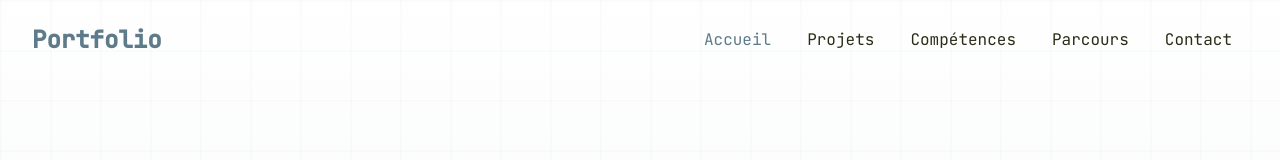
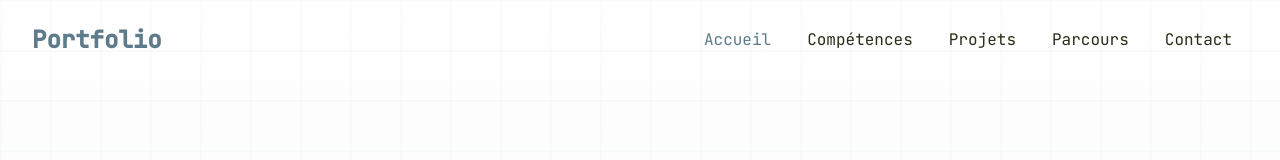
Before and after one commit to PierreMaze/my-portfolio, a React (Vite) app: page / in a window 1280 px wide. Shown: the top 160 px of the page. Built offline with nearby package versions, Linux system fonts and the light colour scheme.

Commit message:
Réorganisation des éléments de navigation dans Header.jsx pour une meilleure clarté, ajout d'un état de visibilité pour le chargement, et ajustement des transitions CSS pour une animation plus fluide. Mise à jour de TerminalLoader.jsx pour prolonger la durée des animations de chargement.

```diff
--- a/src/components/Header.jsx
+++ b/src/components/Header.jsx
@@ -7,12 +7,12 @@ const navigationItems = [
     path: "#home",
   },
   {
+    label: "Compétences",
+    path: "#skills",
+  },
+  {
     label: "Projets",
     path: "#projects",
-  },
-  {
-    label: "Compétences",
-    path: "#skills",
   },
   {
     label: "Parcours",
@@ -28,7 +28,17 @@ export const Header = () => {
   const [isScrolled, setIsScrolled] = useState(false);
   const [isMobileMenuOpen, setIsMobileMenuOpen] = useState(false);
   const [activeSection, setActiveSection] = useState("home");
+  const [isVisible, setIsVisible] = useState(false);
   const location = useLocation();
+
+  useEffect(() => {
+    // Attendre que le loader soit terminé
+    const timer = setTimeout(() => {
+      setIsVisible(true);
+    }, 3000); // Ajustez ce délai selon la durée de votre loader
+
+    return () => clearTimeout(timer);
+  }, []);
 
   useEffect(() => {
     const handleScroll = () => {
@@ -70,8 +80,10 @@ export const Header = () => {
 
   return (
     <header
-      className={`fixed top-0 left-0 right-0 z-50 transition-all duration-300 ${
+      className={`fixed top-0 left-0 right-0 z-50 transition-all duration-1000 ${
         isScrolled ? "bg-white/80 backdrop-blur-md shadow-sm" : "bg-transparent"
+      } ${
+        isVisible ? "opacity-100 translate-y-0" : "opacity-0 -translate-y-full"
       }`}>
       <div className="container">
         <nav className="flex items-center justify-between h-20">
@@ -80,7 +92,7 @@ export const Header = () => {
           </Link>
 
           {/* Navigation desktop */}
-          <div className="items-center hidden space-x-1 md:flex">
+          <div className="hidden items-center space-x-1 md:flex">
             {navigationItems.map((item) => (
               <button
                 key={item.path}
--- a/src/components/TerminalLoader.jsx
+++ b/src/components/TerminalLoader.jsx
@@ -26,8 +26,8 @@ const TerminalLoader = () => {
         if (index === loadSequence.length - 1) {
           const finalTimeout = setTimeout(() => {
             setIsExiting(true);
-            setTimeout(() => setIsLoaded(true), 800);
-          }, 500);
+            setTimeout(() => setIsLoaded(true), 1000);
+          }, 800);
           timeouts.push(finalTimeout);
         }
       }, totalDelay);
@@ -43,13 +43,13 @@ const TerminalLoader = () => {
   if (!isLoaded) {
     return (
       <div
-        className={`fixed inset-0 z-50 flex items-center justify-center bg-background-primary transition-all duration-800 ${
-          isExiting ? "opacity-0" : "opacity-100"
+        className={`fixed inset-0 z-50 flex items-center justify-center bg-background-primary transition-all duration-1000 ${
+          isExiting ? "opacity-0 scale-95 blur-sm" : "opacity-100 scale-100"
         }`}
         style={{ fontFamily: "Inter, sans-serif" }}>
         <div className="px-6 mx-auto w-full max-w-2xl">
           <div
-            className={`bg-gray-900 rounded-2xl shadow-2xl overflow-hidden transition-all duration-800 ${
+            className={`bg-gray-900 rounded-2xl shadow-2xl overflow-hidden transition-all duration-1000 ${
               isExiting ? "scale-95 opacity-0 blur-sm" : "scale-100 opacity-100"
             }`}>
             <div className="flex items-center gap-2 px-6 py-4 bg-gray-800">
```
